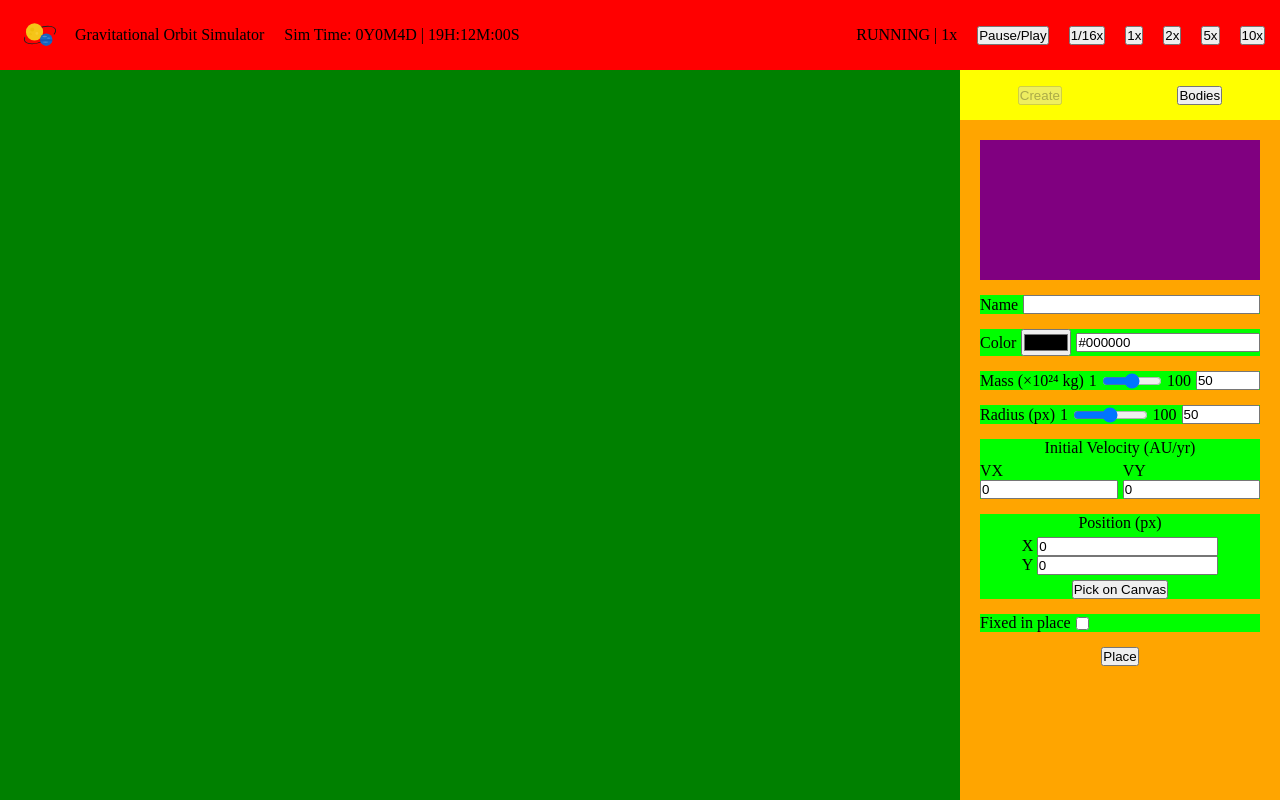
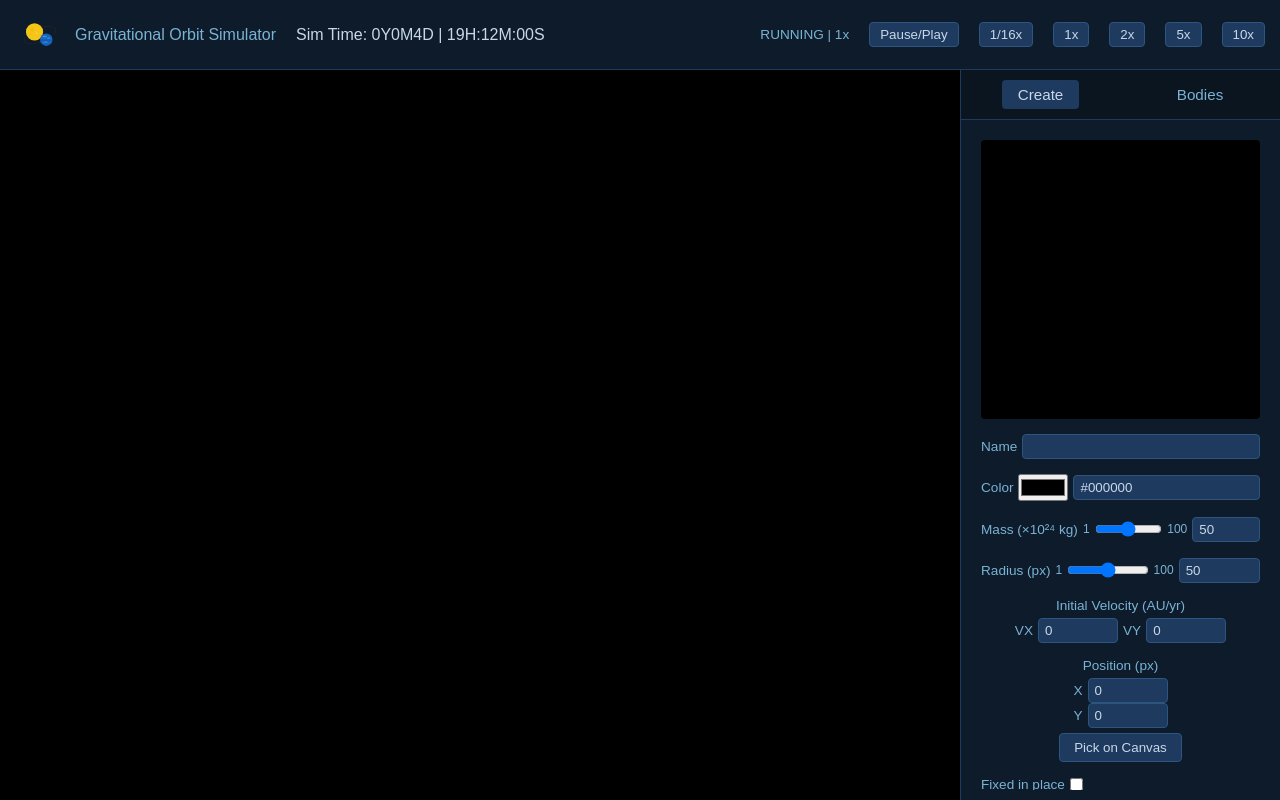
Before and after one commit to Vyxynn/capstone-team-project-2026, a website built with Vite: page index.html in a window 1280 px wide. Built offline with nearby package versions, Linux system fonts and the light colour scheme.

Commit message:
preview canvas, styling

```diff
--- a/index.html
+++ b/index.html
@@ -190,7 +190,7 @@
           </div>
 
           <form class="sidebarContentHolder hide" id="sidebarContentEdit">
-            <button type="button" id="editBackButton">← Back</button>
+            <button type="button" id="editBackButton">Back</button>
             <canvas id="editCanvas"></canvas>
             <div class="inputDiv">
               <label for="editName">Name</label>
--- a/src/scripts/index.js
+++ b/src/scripts/index.js
@@ -3,6 +3,7 @@
 import { readBodies, writeBodies } from "./data";
 import { Body } from "./body";
 import { reloadBodies } from "./canvas";
+import { drawBodyPreview } from "./preview";
 
 // time
 const SIM_DATE = document.getElementById("simDate");
@@ -46,6 +47,32 @@ const CREATE_X = document.getElementById("createX");
 const CREATE_Y = document.getElementById("createY");
 let pickingMode = false;
 let pickingTarget = null;
+
+// preview canvases
+const CREATE_CANVAS = document.getElementById("createCanvas");
+const EDIT_CANVAS = document.getElementById("editCanvas");
+
+function syncCanvasSize(canvasEl) {
+  const w = canvasEl.clientWidth;
+  if (w > 0 && (canvasEl.width !== w || canvasEl.height !== w)) {
+    canvasEl.width = w;
+    canvasEl.height = w;
+  }
+}
+
+function refreshCreatePreview() {
+  syncCanvasSize(CREATE_CANVAS);
+  const color = CREATE_COLOR.value || "#ffffff";
+  const radius = Math.max(1, Number(CREATE_RADIUS_INPUT.value) || 50);
+  drawBodyPreview(CREATE_CANVAS, color, radius);
+}
+
+function refreshEditPreview() {
+  syncCanvasSize(EDIT_CANVAS);
+  const color = EDIT_COLOR.value || "#ffffff";
+  const radius = Math.max(1, Number(EDIT_RADIUS_INPUT.value) || 50);
+  drawBodyPreview(EDIT_CANVAS, color, radius);
+}
 
 // edit area
 const EDIT_NAME = document.getElementById("editName");
@@ -114,6 +141,8 @@ CREATE_BUTTON.addEventListener("click", () => {
   CREATE_BUTTON.disabled = true;
   BODIES_BUTTON.disabled = false;
   editingBodyName = null;
+
+  requestAnimationFrame(refreshCreatePreview);
 });
 
 BODIES_BUTTON.addEventListener("click", () => {
@@ -136,20 +165,22 @@ CREATE_MASS_INPUT.addEventListener("input", () => {
   CREATE_MASS_RANGE.value = CREATE_MASS_INPUT.value;
 });
 
-// radius
 CREATE_RADIUS_RANGE.addEventListener("input", () => {
   CREATE_RADIUS_INPUT.value = CREATE_RADIUS_RANGE.value;
+  refreshCreatePreview();
 });
 CREATE_RADIUS_INPUT.addEventListener("input", () => {
   CREATE_RADIUS_RANGE.value = CREATE_RADIUS_INPUT.value;
+  refreshCreatePreview();
 });
 
-// color
 CREATE_COLOR.addEventListener("input", () => {
   CREATE_COLOR_INPUT.value = CREATE_COLOR.value;
+  refreshCreatePreview();
 });
 CREATE_COLOR_INPUT.addEventListener("input", () => {
   CREATE_COLOR.value = CREATE_COLOR_INPUT.value;
+  refreshCreatePreview();
 });
 
 // form validation
@@ -254,6 +285,7 @@ SIDEBAR_CONTENT_CREATE.addEventListener("submit", (e) => {
 
   console.log("Body added:", newBody);
   SIDEBAR_CONTENT_CREATE.reset();
+  requestAnimationFrame(refreshCreatePreview);
 });
 
 PICK_POSITION_BUTTON.addEventListener("click", () => {
@@ -347,6 +379,8 @@ function openEditPanel(bodyName) {
   SIDEBAR_CONTENT_EDIT.classList.remove("hide");
   CREATE_BUTTON.disabled = false;
   BODIES_BUTTON.disabled = false;
+
+  requestAnimationFrame(refreshEditPreview);
 }
 
 EDIT_BACK_BUTTON.addEventListener("click", () => {
@@ -366,20 +400,23 @@ EDIT_MASS_INPUT.addEventListener("input", () => {
   EDIT_MASS_RANGE.value = EDIT_MASS_INPUT.value;
 });
 
-// radius
+// radius — also triggers preview
 EDIT_RADIUS_RANGE.addEventListener("input", () => {
   EDIT_RADIUS_INPUT.value = EDIT_RADIUS_RANGE.value;
+  refreshEditPreview();
 });
 EDIT_RADIUS_INPUT.addEventListener("input", () => {
   EDIT_RADIUS_RANGE.value = EDIT_RADIUS_INPUT.value;
+  refreshEditPreview();
 });
 
-// color
 EDIT_COLOR.addEventListener("input", () => {
   EDIT_COLOR_INPUT.value = EDIT_COLOR.value;
+  refreshEditPreview();
 });
 EDIT_COLOR_INPUT.addEventListener("input", () => {
   EDIT_COLOR.value = EDIT_COLOR_INPUT.value;
+  refreshEditPreview();
 });
 
 SIDEBAR_CONTENT_EDIT.addEventListener("submit", (e) => {
@@ -525,3 +562,5 @@ speedMap.forEach(([btn, mult]) => {
 
 updateStatus();
 renderBodiesList();
+
+requestAnimationFrame(refreshCreatePreview);
--- /dev/null
+++ b/src/scripts/preview.js
@@ -0,0 +1,21 @@
+// /src/scripts/preview.js
+
+export function drawBodyPreview(canvasEl, color, radius) {
+  const ctx = canvasEl.getContext("2d");
+  const w = canvasEl.width;
+  const h = canvasEl.height;
+
+  ctx.clearRect(0, 0, w, h);
+
+  const cx = w / 2;
+  const cy = h / 2;
+
+  // Clamp so the body never overflows the preview canvas
+  const maxR = Math.min(w, h) / 2 - 2;
+  const displayR = Math.min(radius, maxR);
+
+  ctx.beginPath();
+  ctx.arc(cx, cy, displayR, 0, Math.PI * 2);
+  ctx.fillStyle = color;
+  ctx.fill();
+}
--- a/src/styles/canvas.css
+++ b/src/styles/canvas.css
@@ -1,11 +1,11 @@
 /* /src/styles/canvas.css */
 
 #canvas {
-    grid-area: canvas;
-    width: 100%;
-    height: 100%;
-    display: block;
-    background-color: green;
+  grid-area: canvas;
+  width: 100%;
+  height: 100%;
+  display: block;
+  background-color: #000000;
 }
 
 #canvas.picking {
--- a/src/styles/header.css
+++ b/src/styles/header.css
@@ -7,9 +7,11 @@
   justify-content: space-between;
   padding: 0 15px;
   gap: 20px;
-    background-color: red;
+  background-color: #0d1b2a;
+  border-bottom: 1px solid #1e3a5f;
   min-width: 0;
   overflow: hidden;
+  color: #c9d8e8;
 }
 
 #header img {
@@ -36,10 +38,32 @@
 
 #headInfoTitle a {
   text-decoration: none;
-    color: black;
+  color: #7ab3d4;
+}
+
+#headInfoTitle a:hover {
+  color: #a8d0ea;
 }
 
 #headTime {
   justify-content: flex-end;
   flex-wrap: wrap;
 }
+
+#headTime button {
+  background-color: #1e3a5f;
+  color: #c9d8e8;
+  border: 1px solid #2e5480;
+  padding: 4px 10px;
+  border-radius: 4px;
+  cursor: pointer;
+}
+
+#headTime button:hover {
+  background-color: #2e5480;
+}
+
+#simStatus {
+  font-size: 0.85rem;
+  color: #7ab3d4;
+}
--- a/src/styles/index.css
+++ b/src/styles/index.css
@@ -4,6 +4,12 @@
   padding: 0;
   margin: 0;
   box-sizing: border-box;
+}
+
+body {
+  background-color: #0d1b2a;
+  color: #c9d8e8;
+  font-family: sans-serif;
 }
 
 input,
--- a/src/styles/sidebar.css
+++ b/src/styles/sidebar.css
@@ -4,7 +4,8 @@
   grid-area: sidebar;
   width: 320px;
   height: 100%;
-  background-color: blue;
+  background-color: #0d1b2a;
+  border-left: 1px solid #1e3a5f;
   display: flex;
   flex-direction: column;
   min-width: 0;
@@ -14,15 +15,37 @@
 #sidebarNav {
   flex: 0 0 50px;
   width: 100%;
-  background-color: yellow;
+  background-color: #0a1520;
+  border-bottom: 1px solid #1e3a5f;
   display: flex;
   align-items: center;
   justify-content: space-around;
 }
 
+.sidebarNavLink {
+  background: none;
+  border: none;
+  color: #7ab3d4;
+  font-size: 0.95rem;
+  cursor: pointer;
+  padding: 6px 16px;
+  border-radius: 4px;
+}
+
+.sidebarNavLink:hover {
+  background-color: #1e3a5f;
+  color: #c9d8e8;
+}
+
+.sidebarNavLink:disabled {
+  color: #c9d8e8;
+  background-color: #1e3a5f;
+  cursor: default;
+}
+
 #sidebarContent {
   flex: 1;
-  background-color: orange;
+  background-color: #0d1b2a;
   overflow-y: auto;
   display: flex;
   justify-content: center;
@@ -39,13 +62,15 @@
   padding: 10px;
   width: 100%;
   overflow-y: auto;
+  color: #c9d8e8;
 }
 
 #createCanvas,
 #editCanvas {
-  background-color: purple;
+  background-color: #000000;
   width: 100%;
   display: block;
+  border-radius: 4px;
 }
 
 .inputDiv,
@@ -55,11 +80,19 @@
 #editVelocityInputsDiv,
 #bodiesCountContainer,
 .bodiesContainer {
-  background-color: lime;
   display: flex;
   align-items: center;
   gap: 5px;
   width: 100%;
+  color: #c9d8e8;
+}
+
+.inputDiv label,
+.initialVelocityDiv label,
+.velocityDiv label {
+  color: #7ab3d4;
+  font-size: 0.85rem;
+  white-space: nowrap;
 }
 
 .inputDiv input[type="text"],
@@ -67,11 +100,17 @@
 .inputDiv input[type="range"] {
   flex: 1;
   min-width: 0;
+  background-color: #1e3a5f;
+  border: 1px solid #2e5480;
+  color: #c9d8e8;
+  border-radius: 4px;
+  padding: 4px 6px;
 }
 
 .inputDiv input[type="checkbox"] {
   flex: 0;
   width: auto;
+  accent-color: #7ab3d4;
 }
 
 .initialVelocityDiv,
@@ -84,8 +123,27 @@
   justify-content: center;
 }
 
+.createInitialVelocityInput,
+.editVelocityInput {
+  display: flex;
+  align-items: center;
+  gap: 5px;
+  color: #c9d8e8;
+}
+
+.createInitialVelocityInput input,
+.editVelocityInput input {
+  background-color: #1e3a5f;
+  border: 1px solid #2e5480;
+  color: #c9d8e8;
+  border-radius: 4px;
+  padding: 4px 6px;
+  width: 80px;
+}
+
 #bodiesCountContainer {
   justify-content: center;
+  color: #7ab3d4;
 }
 
 .bodiesContainer {
@@ -96,14 +154,52 @@
 }
 
 .bodyNumber {
-  border: solid 1px black;
+  border: 1px solid #2e5480;
   padding: 10px 15px;
   border-radius: 5px;
+  color: #c9d8e8;
+}
+
+button[type="submit"],
+button[type="button"],
+#sidebarCreateSubmitButton,
+#editUpdateButton,
+#editDeleteButton,
+#editBackButton,
+#pickPositionButton,
+#editPickPositionButton {
+  background-color: #1e3a5f;
+  color: #c9d8e8;
+  border: 1px solid #2e5480;
+  padding: 6px 14px;
+  border-radius: 4px;
+  cursor: pointer;
+}
+
+button[type="submit"]:hover,
+button[type="button"]:hover {
+  background-color: #2e5480;
+}
+
+#editDeleteButton {
+  background-color: #3a1a1a;
+  border-color: #6b2e2e;
+  color: #e8a0a0;
+}
+
+#editDeleteButton:hover {
+  background-color: #5a2a2a;
+}
+
+.rangeLabel {
+  font-size: 0.75rem;
+  color: #7ab3d4;
 }
 
 #pickPositionButton.picking,
 #editPickPositionButton.picking {
-  background-color: #e05c00;
+  background-color: #2e5480;
+  border-color: #7ab3d4;
   animation: pulse 0.8s infinite alternate;
 }
 
```
Also changed, not shown: data/bodies.json (deleted, +0 -16 lines), .github/workflows/deploy.yml (added). Lines whose indentation alone changed are shown as unchanged.
